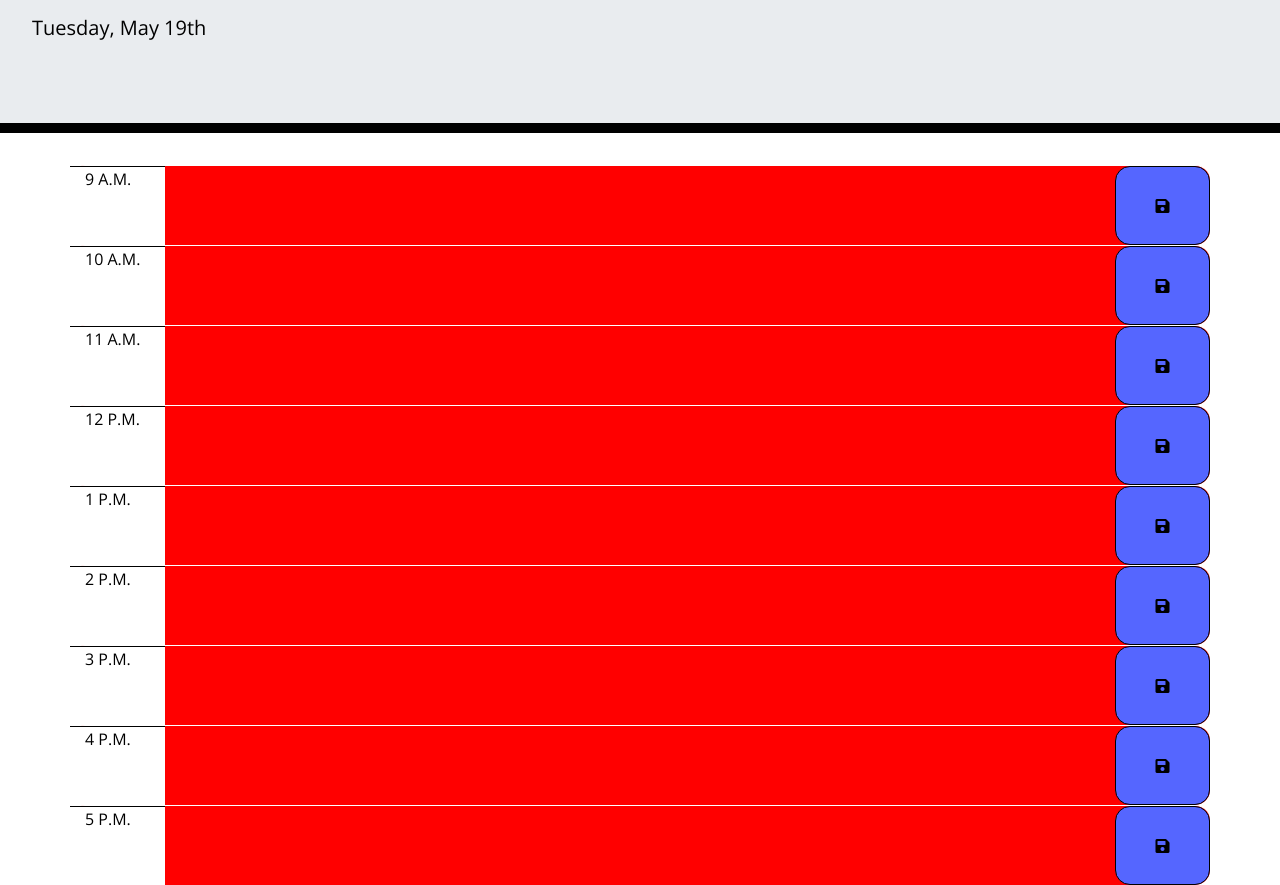
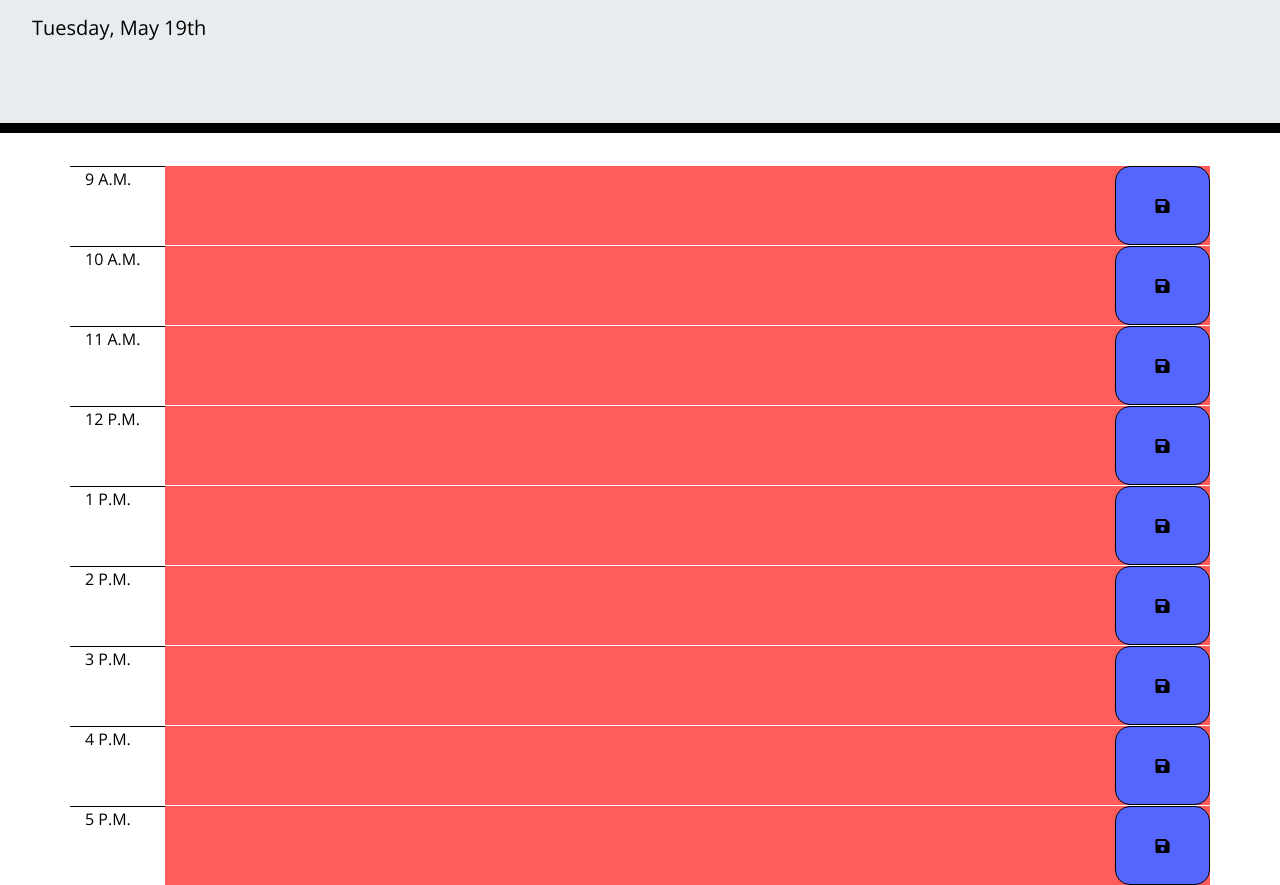
Before and after one commit to Gurinderp/dayPlanner, a plain HTML site: page index.html in a window 1280 px wide. Shown: the part 191-1076 px from the top of the page. Drawn offline with nearby package versions, Linux system fonts and the light colour scheme.

Commit message:
minor fixes

```diff
--- a/index.css
+++ b/index.css
@@ -32,7 +32,7 @@
 }
 
 .past {
-  background-color: #ff0000;
+  background-color: #ff5c5c;
 }
 
 .present {
@@ -40,7 +40,7 @@
 }
 
 .future {
-  background-color: #00aa00;
+  background-color: #5bff5b;
 }
 
 .saveBtn {
--- a/index.html
+++ b/index.html
@@ -19,7 +19,7 @@
     <p id="currentDay" class="lead">Today's Date: </p>
   </header>
   <div class="container">
-    <div id="hour-9" class="row time-block">
+    <div id="hour-9" class="row block">
       <div class="col-md-1 hour">
         9 A.M.
       </div>
@@ -27,7 +27,7 @@
       </textarea>
       <button class="btn saveBtn col-md-1"><i class="fas fa-save"></i></button>
     </div>
-    <div id="hour-10" class="row time-block">
+    <div id="hour-10" class="row block">
       <div class="col-md-1 hour">
         10 A.M.
       </div>
@@ -35,7 +35,7 @@
       </textarea>
       <button class="btn saveBtn col-md-1"><i class="fas fa-save"></i></button>
     </div>
-    <div id="hour-11" class="row time-block">
+    <div id="hour-11" class="row block">
       <div class="col-md-1 hour">
         11 A.M.
       </div>
@@ -43,7 +43,7 @@
       </textarea>
       <button class="btn saveBtn col-md-1"><i class="fas fa-save"></i></button>
     </div>
-    <div id="hour-12" class="row time-block">
+    <div id="hour-12" class="row block">
       <div class="col-md-1 hour">
         12 P.M.
       </div>
@@ -51,7 +51,7 @@
       </textarea>
       <button class="btn saveBtn col-md-1"><i class="fas fa-save"></i></button>
     </div>
-   <div id="hour-13" class="row time-block">
+   <div id="hour-13" class="row block">
       <div class="col-md-1 hour">
         1 P.M.
       </div>
@@ -59,7 +59,7 @@
       </textarea>
       <button class="btn saveBtn col-md-1"><i class="fas fa-save"></i></button>
     </div>
-    <div id="hour-14" class="row time-block">
+    <div id="hour-14" class="row block">
       <div class="col-md-1 hour">
         2 P.M.
       </div>
@@ -67,7 +67,7 @@
       </textarea>
       <button class="btn saveBtn col-md-1"><i class="fas fa-save"></i></button>
     </div>
-    <div id="hour-15" class="row time-block">
+    <div id="hour-15" class="row block">
      <div class="col-md-1 hour">
         3 P.M.
       </div>
@@ -75,7 +75,7 @@
       </textarea>
       <button class="btn saveBtn col-md-1"><i class="fas fa-save"></i></button>
     </div>
-    <div id="hour-16" class="row time-block">
+    <div id="hour-16" class="row block">
       <div class="col-md-1 hour">
         4 P.M.
       </div>
@@ -83,7 +83,7 @@
       </textarea>
       <button class="btn saveBtn col-md-1"><i class="fas fa-save"></i></button>
     </div>
-    <div id="hour-17" class="row time-block">
+    <div id="hour-17" class="row block">
       <div class="col-md-1 hour">
         5 P.M.
       </div>
--- a/index.js
+++ b/index.js
@@ -2,7 +2,7 @@
 $("#currentDay").text(moment().format("dddd, MMMM Do"));
 function hourUpdater() {
     var currentHour = moment().hours();
-    $(".time-block").each(function() {
+    $(".block").each(function() {
     var blockHour = parseInt($(this).attr("id").split("-")[1]);
     if (blockHour < currentHour) {
       $(this).addClass("past");
```
